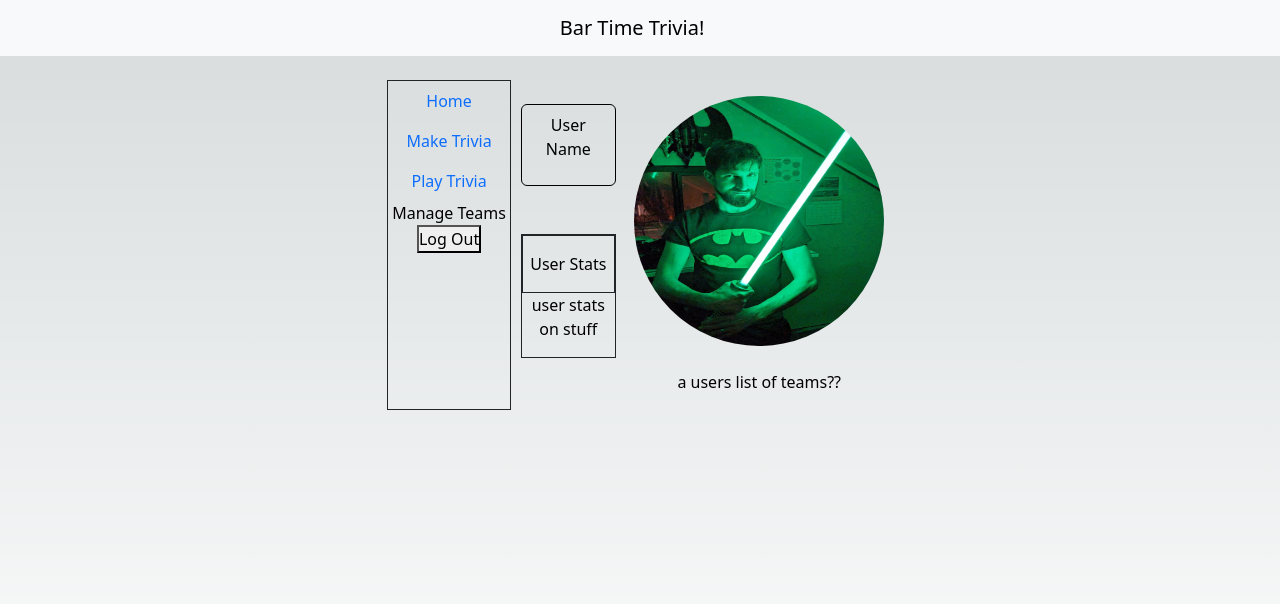
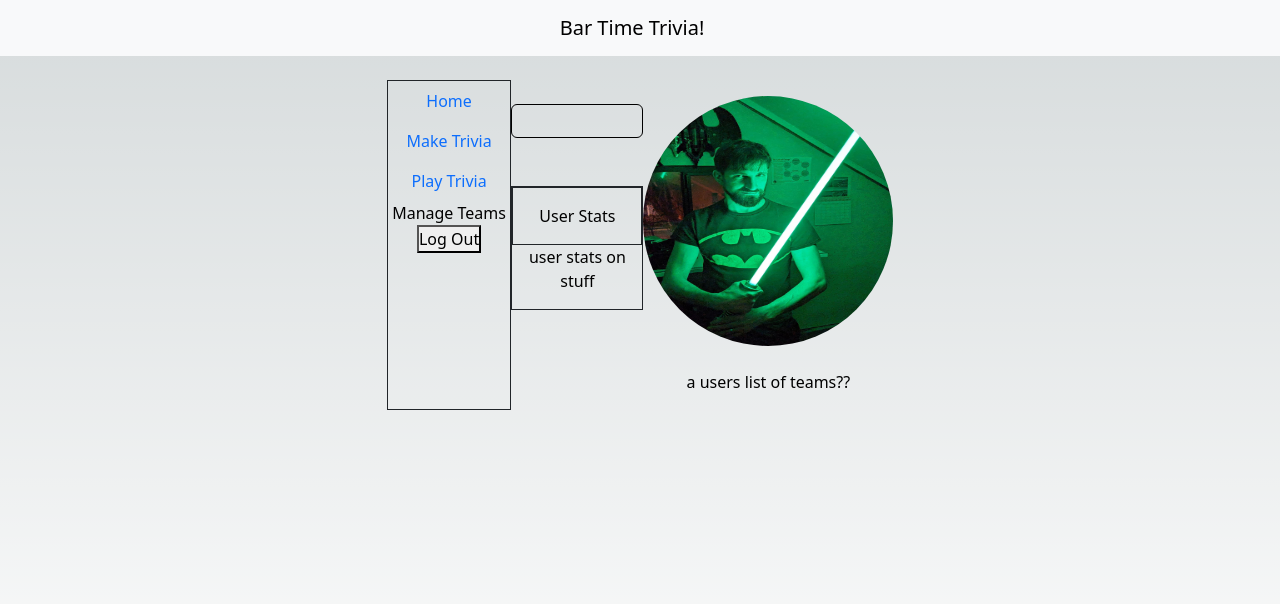
Before and after one commit to zshep/bar-time-trivia, a Next.js app: page /dashboard in a window 1280 px wide. Shown: the top 604 px of the page. Built offline with nearby package versions, Linux system fonts and the light colour scheme; no server answers.

Commit message:
more futsing with log in and grabing the users info from the server using next.js

```diff
--- a/app/dashboard/layout.tsx
+++ b/app/dashboard/layout.tsx
@@ -1,5 +1,6 @@
 import Headbanner from "../ui/headbanner";
 import Sidenav from "../ui/sidenav";
+import { SessionProvider } from "next-auth/react";
 
 
 
@@ -11,7 +12,8 @@ export default function Layout({ children }: { children: React.ReactNode }) {
                     <Sidenav />
                 </div>
                 <main className="d-flex justify-content-center">
-                    {children}
+                    <SessionProvider>{children}</SessionProvider>
+
                 </main>
 
             </div>
--- a/app/dashboard/page.tsx
+++ b/app/dashboard/page.tsx
@@ -1,6 +1,6 @@
 import Image from "next/image";
 import { fetchUserInfo } from "../lib/actions";
-import { useSession } from "next-auth/react";
+import UserInfo  from "../ui/userInfo";
 
 //grab info from users such as username, stats, etc.
 
@@ -16,22 +16,10 @@ export default function page() {
 
 
         <div className="d-flex flex-row flex-stretch w-100 justify-content-around">
+            <div>
+                <UserInfo></UserInfo>
+            </div>
 
-            <div className="d-flex flex-column justify-self-center mt-3 w-25">
-                <div className="border border-black p-2 text-center rounded mt-2">
-                    <p>User Name</p>
-
-                </div>
-                <div className="border border-dark mt-5">
-                    <div className=" border border-dark">
-                        <p className="text-center pt-3">User Stats</p>
-                    </div>
-                    <div className="">
-                        <p>user stats on stuff</p>
-
-                    </div>
-                </div>
-            </div>
             <div className="d-flex flex-column mt-3">
             <div className="align-self-center">
                     <Image
--- /dev/null
+++ b/app/ui/userInfo.tsx
@@ -0,0 +1,54 @@
+"use client"
+
+import { fetchUserInfo } from "../lib/data"
+import { useSession } from "next-auth/react"
+
+
+export default function UserInfo() {
+
+   const { data: session, status } = useSession();
+
+   console.log("session: ", session);
+   console.log("status",status);
+
+
+   if (status === "loading") {
+        return (
+            <div>
+                <p>I'm Still Loading!!!!</p>
+            </div>
+
+        )
+
+   }
+   if (status === "authenticated") {
+        console.log(session)
+        return (
+            <div>
+                <p>How do you like me now</p>
+            </div>
+        )
+
+   }
+
+
+    return (
+
+        <div className="d-flex flex-column justify-self-center mt-3 ">
+            <div className="border border-black p-2 text-center rounded mt-2">
+                <p>{session}</p>
+
+            </div>
+            <div className="border border-dark mt-5">
+                <div className=" border border-dark">
+                    <p className="text-center pt-3">User Stats</p>
+                </div>
+                <div className="">
+                    <p>user stats on stuff</p>
+
+                </div>
+            </div>
+        </div>
+    )
+
+}
--- a/auth.config.ts
+++ b/auth.config.ts
@@ -16,6 +16,14 @@ export const authConfig = {
       }
       return true;
     },
+    session({session, user}) {
+
+      console.log("the session has been initiated");
+      console.log("user: ", user);
+      console.log("session: ", session);
+      return session
+    }
+
   },
   providers: [], // Add providers with an empty array for now
   secret: process.env.SECRET,
--- a/auth.ts
+++ b/auth.ts
@@ -29,9 +29,7 @@ export const { auth, signIn, signOut } = NextAuth({
         if (parsedCredentials.success) {
           const { email, password } = parsedCredentials.data;
           const user = await getUser(email);
-          console.log("user:",user);
-          console.log("email:", email);
-          console.log("password:", password);
+
 
           if (!user) return null;
           const passwordsMatch = await bcrypt.compare(password, user.password);
@@ -45,4 +43,7 @@ export const { auth, signIn, signOut } = NextAuth({
       },
     }),
   ],
+  session: {
+    maxAge: 30
+  },
 });
--- a/middleware.ts
+++ b/middleware.ts
@@ -5,5 +5,5 @@ export default NextAuth(authConfig).auth;
 
 export const config = {
   // https://nextjs.org/docs/app/building-your-application/routing/middleware#matcher
-  matcher: ['/((?!api|_next/static|_next/image|.*\\.png$).*)'],
+  matcher: ['/((?!api|_next/static|_next/image|images|favicon.ico).*)'],
 };
```
Also changed, not shown: app/api/auth/session/page.tsx (added, +22 -0 lines).
